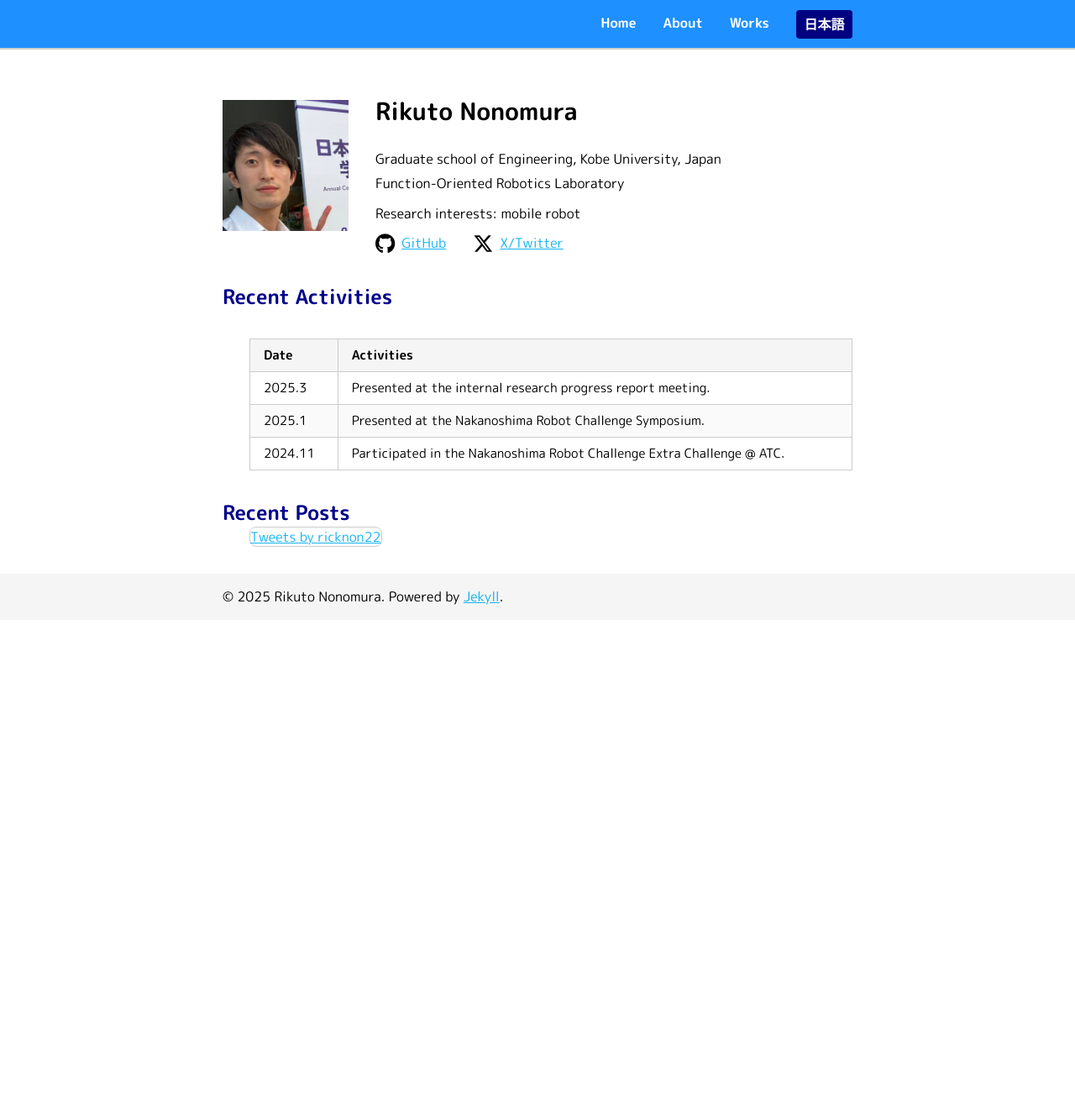
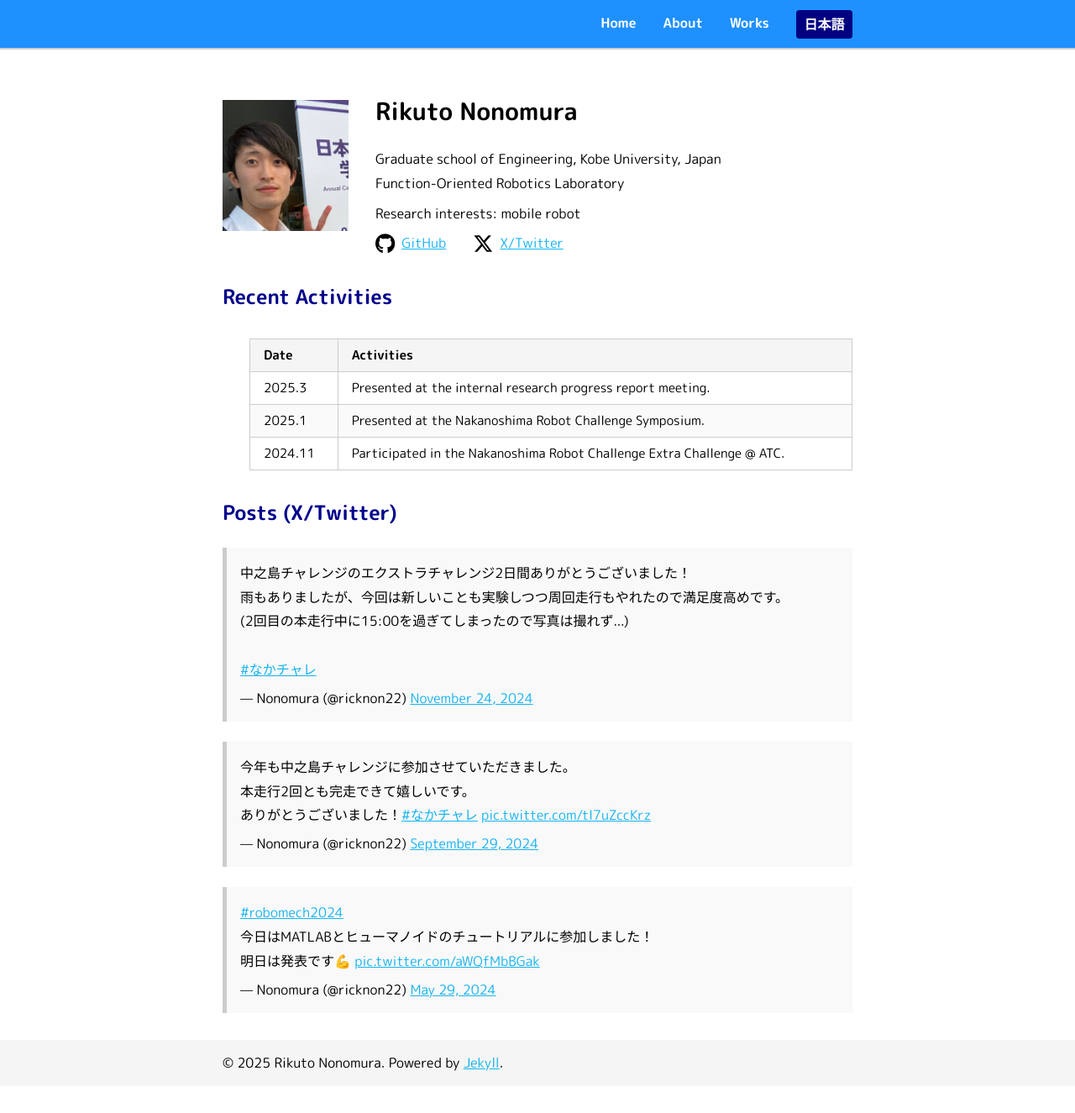
Before and after one commit to RickNon/ricknon.github.io, a Jekyll site: the page built from en/index.md, in a window 1280 px wide. Shown: the whole page at 84% size. Built offline with Jekyll 4.4.1, drawn with Linux system fonts in a browser that asks for light colours; comment, search, counter and statistics services are not loaded; before the commit the page ends 900 px from its top, so only the background shows below that.

Commit message:
revise x post

```diff
--- a/_includes/contents/index.html
+++ b/_includes/contents/index.html
@@ -39,10 +39,12 @@
 
     <div class="index-container">
         {% if page.lang == 'ja' %}
-        <h2 style="color: #00008b">最近の投稿</h2>
+        <h2 style="color: #00008b">投稿（X/Twitter）</h2>
         {% else %}
-        <h2 style="color: #00008b">Recent Posts</h2>
+        <h2 style="color: #00008b">Posts (X/Twitter)</h2>
         {% endif %}
-        <a class="twitter-timeline" href="https://twitter.com/ricknon22?ref_src=twsrc%5Etfw">Tweets by ricknon22</a> <script async src="https://platform.twitter.com/widgets.js" charset="utf-8"></script>
+        <blockquote class="twitter-tweet"><p lang="ja" dir="ltr">中之島チャレンジのエクストラチャレンジ2日間ありがとうございました！<br>雨もありましたが、今回は新しいことも実験しつつ周回走行もやれたので満足度高めです。<br>(2回目の本走行中に15:00を過ぎてしまったので写真は撮れず...)<br><br> <a href="https://twitter.com/hashtag/%E3%81%AA%E3%81%8B%E3%83%81%E3%83%A3%E3%83%AC?src=hash&amp;ref_src=twsrc%5Etfw">#なかチャレ</a></p>&mdash; Nonomura (@ricknon22) <a href="https://twitter.com/ricknon22/status/1860582889961980178?ref_src=twsrc%5Etfw">November 24, 2024</a></blockquote> <script async src="https://platform.twitter.com/widgets.js" charset="utf-8"></script>
+        <blockquote class="twitter-tweet"><p lang="ja" dir="ltr">今年も中之島チャレンジに参加させていただきました。<br>本走行2回とも完走できて嬉しいです。<br>ありがとうございました！<a href="https://twitter.com/hashtag/%E3%81%AA%E3%81%8B%E3%83%81%E3%83%A3%E3%83%AC?src=hash&amp;ref_src=twsrc%5Etfw">#なかチャレ</a> <a href="https://t.co/tI7uZccKrz">pic.twitter.com/tI7uZccKrz</a></p>&mdash; Nonomura (@ricknon22) <a href="https://twitter.com/ricknon22/status/1840289289634291937?ref_src=twsrc%5Etfw">September 29, 2024</a></blockquote> <script async src="https://platform.twitter.com/widgets.js" charset="utf-8"></script>
+        <blockquote class="twitter-tweet"><p lang="ja" dir="ltr"><a href="https://twitter.com/hashtag/robomech2024?src=hash&amp;ref_src=twsrc%5Etfw">#robomech2024</a><br> 今日はMATLABとヒューマノイドのチュートリアルに参加しました！<br>明日は発表です💪 <a href="https://t.co/aWQfMbBGak">pic.twitter.com/aWQfMbBGak</a></p>&mdash; Nonomura (@ricknon22) <a href="https://twitter.com/ricknon22/status/1795764588526596386?ref_src=twsrc%5Etfw">May 29, 2024</a></blockquote> <script async src="https://platform.twitter.com/widgets.js" charset="utf-8"></script>
     </div>
 </section>
```
